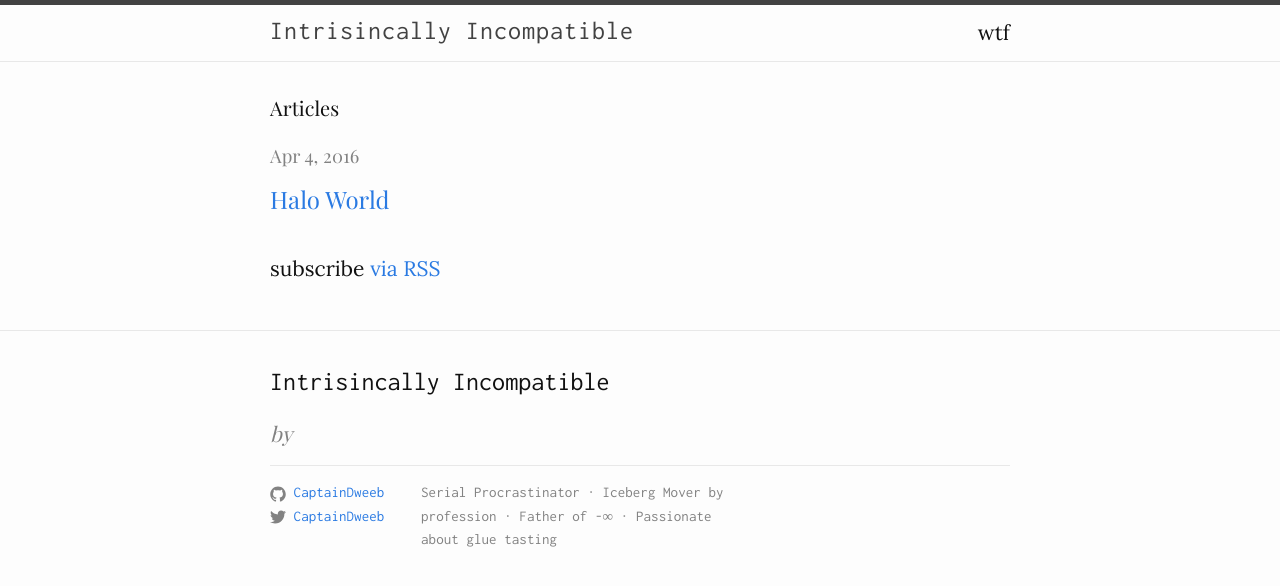
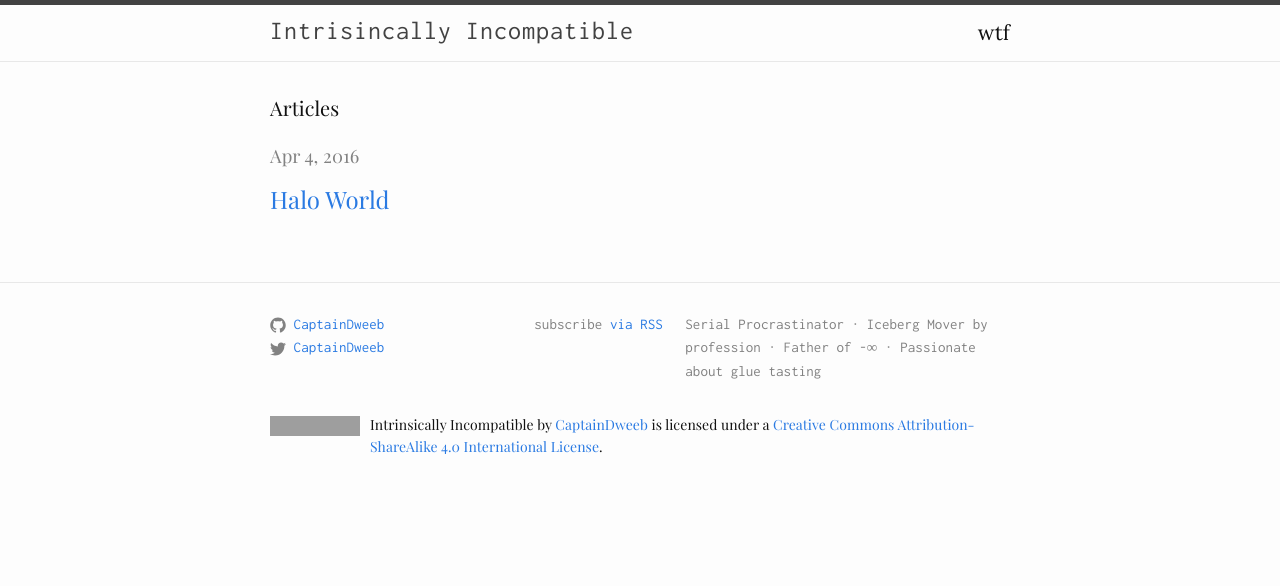
Before and after one commit to captaindweeb/captaindweeb.github.io, a Jekyll site: the page built from index.html, in a window 1280 px wide. Shown: the top 586 px of the page. Built offline with Jekyll 4.4.1, drawn with Linux system fonts in a browser that asks for light colours; some web fonts are replaced; grey boxes are pictures that could not be loaded.

Commit message:
Add Creative Commons license notice

```diff
--- a/_includes/footer.html
+++ b/_includes/footer.html
@@ -2,11 +2,8 @@
 
   <div class="wrapper">
 
-    <h2 class="footer-heading">{{ site.title }}</h2>
-
-    <em>by</em>
     <div class="footer-col-wrapper">
-      <div class="footer-col footer-col-2">
+      <div class="footer-col footer-col-1">
         <ul class="social-media-list">
           {% if site.github_username %}
           <li>
@@ -22,8 +19,20 @@
         </ul>
       </div>
 
+      <div class="footer-col footer-col-2">
+      <p class="rss-subscribe">subscribe <a href="{{ "/feed.xml" | prepend: site.baseurl }}">via RSS</a></p>
+      </div>
+
       <div class="footer-col footer-col-3">
         <p>{{ site.description }}</p>
+      </div>
+    </div>
+    <div class="license">
+      <div>
+      <a rel="license" href="http://creativecommons.org/licenses/by-sa/4.0/"><img alt="Creative Commons License" style="border-width:0" src="https://i.creativecommons.org/l/by-sa/4.0/88x31.png" /></a><br />
+      </div>
+      <div>
+      <span xmlns:dct="http://purl.org/dc/terms/" href="http://purl.org/dc/dcmitype/Text" property="dct:title" rel="dct:type">Intrinsically Incompatible</span> by <a xmlns:cc="http://creativecommons.org/ns#" href="https://captaindweeb.github.io" property="cc:attributionName" rel="cc:attributionURL">CaptainDweeb</a> is licensed under a <a rel="license" href="http://creativecommons.org/licenses/by-sa/4.0/">Creative Commons Attribution-ShareAlike 4.0 International License</a>.
       </div>
     </div>
 
--- a/_sass/_layout.scss
+++ b/_sass/_layout.scss
@@ -114,6 +114,14 @@
     .footer-col {
       font-family: "Inconsolata";
     }
+}
+
+.license {
+  font-size: 14px;
+  div:first-child {
+    float: left;
+    margin-right: 10px;
+  }
 }
 
 .footer-heading {
--- a/index.html
+++ b/index.html
@@ -18,6 +18,4 @@
     {% endfor %}
   </ul>
 
-  <p class="rss-subscribe">subscribe <a href="{{ "/feed.xml" | prepend: site.baseurl }}">via RSS</a></p>
-
 </div>
```
